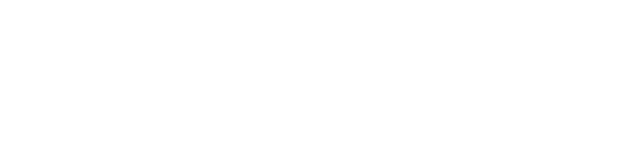
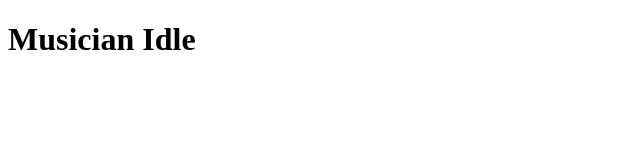
Before and after one commit to rdezwart/musician-idle, a plain HTML site: page index.html in a window 1280 px wide. Shown: the whole page, without its empty margins (0-640 px from the left). Drawn offline with Linux system fonts and the light colour scheme.

Commit message:
Update index.html

```diff
--- a/index.html
+++ b/index.html
@@ -5,6 +5,6 @@
     <title>Musician Idle</title>
 </head>
 <body>
-
+    <h1>Musician Idle</h1>
 </body>
 </html>
```
